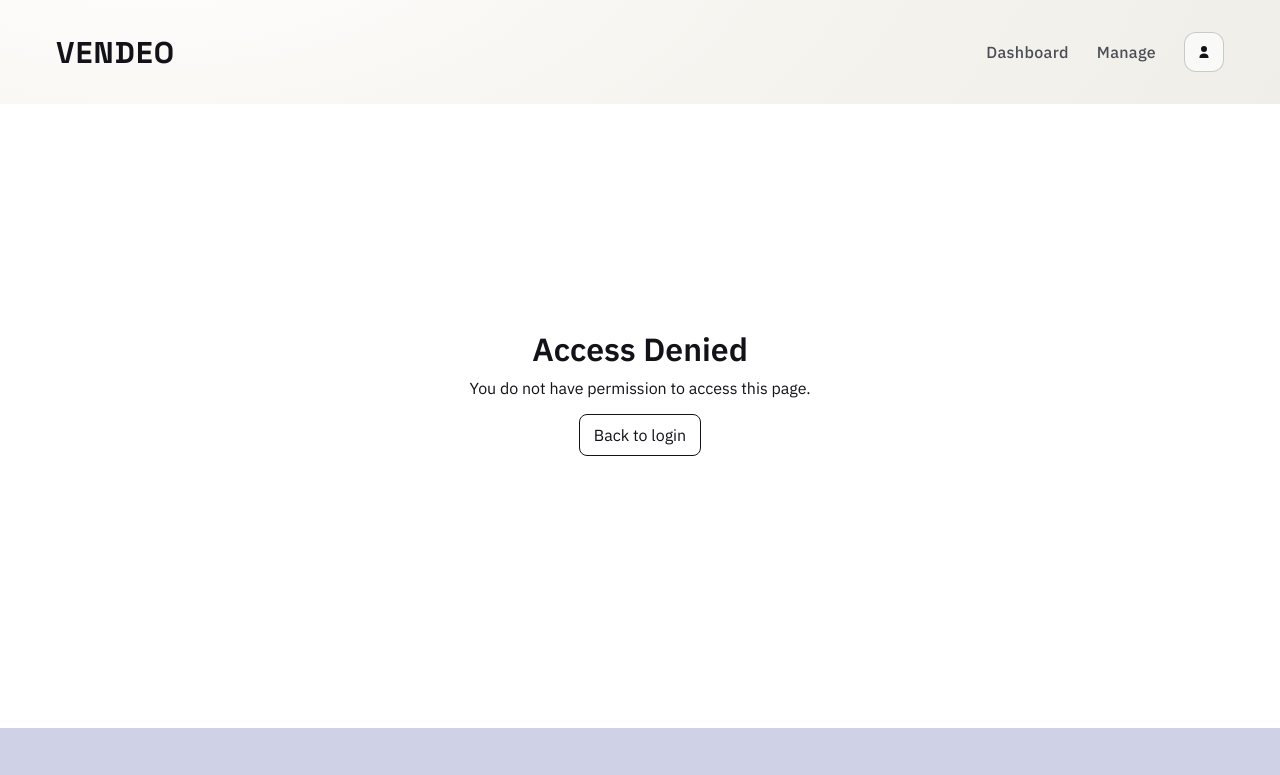
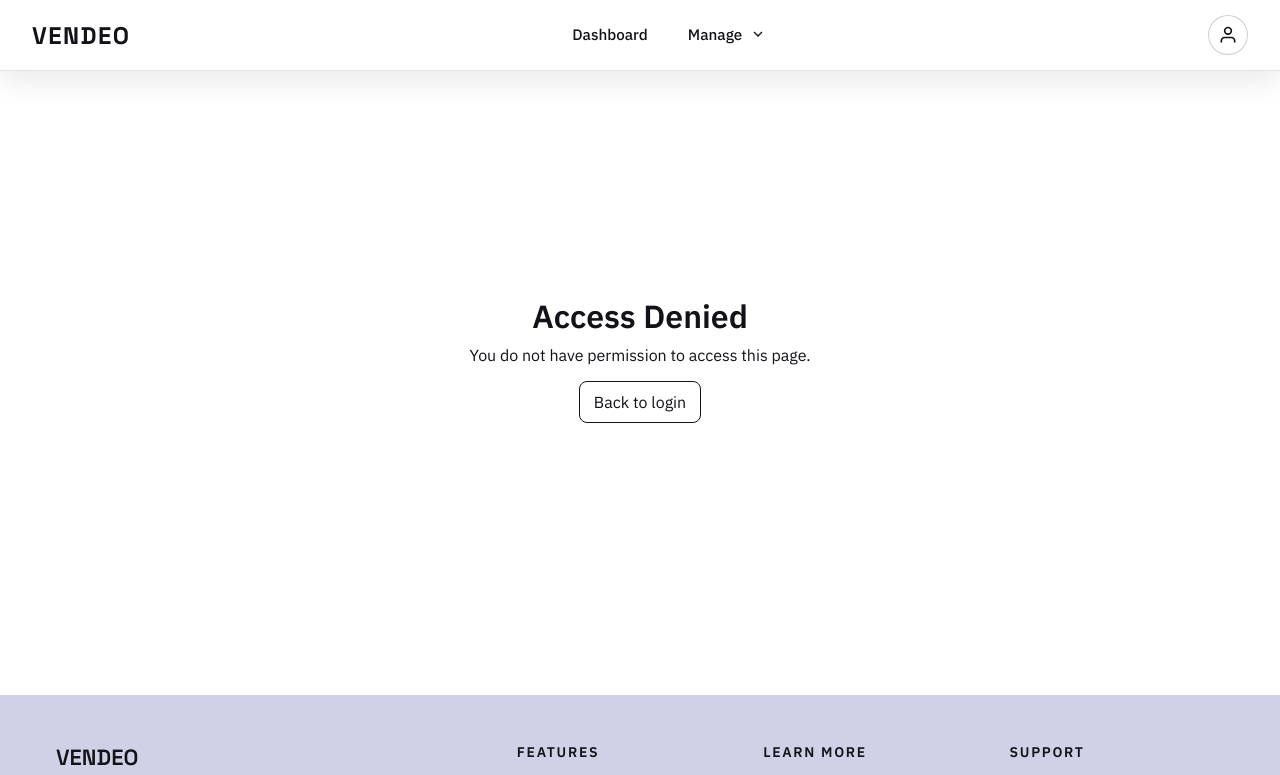
Before and after one commit to rAnjeel/m1p13mean-Angelo-Anjatia-frontend, an Angular app in the folder vendo/: page /unauthorized in a window 1280 px wide. Shown: the top 775 px of the page. Built offline with nearby package versions, Linux system fonts and the light colour scheme; sample sign-in values are in the browser's storage.

Commit message:
Header update
Change UI design of header at all screen.

```diff
--- a/vendo/src/app/app.css
+++ b/vendo/src/app/app.css
@@ -10,137 +10,296 @@
   margin: 0 auto;
 }
 
-.site-header {
-  padding: 32px 56px;
+.header {
+  position: sticky;
+  top: 0;
+  z-index: 1000;
+  background-color: var(--surface);
+  border-bottom: 1px solid rgba(16, 17, 20, 0.12);
+  box-shadow: 0 12px 28px rgba(16, 17, 20, 0.08);
+  transition: box-shadow 0.3s ease, border-color 0.3s ease;
 }
 
-.header-inner {
+.header-container {
   display: flex;
   align-items: center;
   justify-content: space-between;
-  gap: 24px;
+  height: 70px;
+  padding: 0 2rem;
+  max-width: 1400px;
+  margin: 0 auto;
+  width: 100%;
 }
 
-.brand {
-  font-family: var(--font-display);
-  font-size: 30px;
-  font-weight: 700;
-  letter-spacing: 0.04em;
+.logo-section {
+  flex: 0 0 auto;
+  display: flex;
+  align-items: center;
 }
 
-.site-nav {
-  display: flex;
-  align-items: center;
-  gap: 28px;
-  font-size: 16px;
+.logo {
+  font-family: var(--font-display);
+  font-size: 1.5rem;
+  font-weight: 700;
+  letter-spacing: 0.06em;
+  color: var(--ink);
+  margin: 0;
+  cursor: pointer;
+  transition: opacity 0.2s ease;
+  user-select: none;
 }
 
-.nav-dropdown {
+.logo:hover {
+  opacity: 0.8;
+}
+
+.nav-desktop {
+  display: flex;
+  flex: 1;
+  justify-content: center;
+  margin: 0 2rem;
+}
+
+.nav-list {
+  display: flex;
+  list-style: none;
+  gap: 0;
+  margin: 0;
+  padding: 0;
+}
+
+.nav-item {
   position: relative;
 }
 
-.account-dropdown .nav-menu {
-  left: 0;
-  right: auto;
-  min-width: 150px;
+.nav-link {
+  display: flex;
+  align-items: center;
+  gap: 0.5rem;
+  padding: 0.75rem 1.25rem;
+  color: var(--ink);
+  font-weight: 500;
+  font-size: 0.95rem;
+  transition: color 0.2s ease, background-color 0.2s ease;
+  cursor: pointer;
+  position: relative;
+  border-bottom: 2px solid transparent;
 }
 
-.nav-trigger {
+.nav-link:hover {
+  color: var(--ink-muted);
+  background-color: rgba(16, 17, 20, 0.06);
+}
+
+.nav-link.has-submenu:hover {
+  background-color: rgba(16, 17, 20, 0.06);
+}
+
+.nav-link::after {
+  content: '';
+  position: absolute;
+  bottom: -1px;
+  left: 0;
+  right: 0;
+  height: 2px;
+  background-color: rgba(16, 17, 20, 0.6);
+  transform: scaleX(0);
+  transition: transform 0.2s ease;
+}
+
+.nav-link:hover::after {
+  transform: scaleX(1);
+}
+
+.dropdown-icon {
+  display: flex;
+  align-items: center;
+  transition: transform 0.2s ease;
+}
+
+.nav-link[aria-expanded='true'] .dropdown-icon {
+  transform: rotate(180deg);
+}
+
+.dropdown-menu {
+  position: absolute;
+  top: 100%;
+  left: 0;
+  background-color: var(--surface);
+  border: 1px solid rgba(16, 17, 20, 0.12);
+  border-top: none;
+  border-radius: 0 0 10px 10px;
+  min-width: 200px;
+  opacity: 0;
+  visibility: hidden;
+  transform: translateY(-10px);
+  transition: all 0.2s ease;
+  box-shadow: 0 16px 30px rgba(16, 17, 20, 0.12);
+}
+
+.dropdown-menu.active {
+  opacity: 1;
+  visibility: visible;
+  transform: translateY(0);
+}
+
+.dropdown-item {
+  display: block;
+  padding: 0.75rem 1.25rem;
+  color: var(--ink);
+  font-size: 0.9rem;
+  transition: all 0.2s ease;
+  border-left: 3px solid transparent;
+}
+
+.dropdown-item:hover {
+  background-color: rgba(16, 17, 20, 0.06);
+  border-left-color: rgba(16, 17, 20, 0.6);
+  padding-left: 1.5rem;
+}
+
+.actions {
+  display: flex;
+  align-items: center;
+  gap: 1rem;
+  flex: 0 0 auto;
+}
+
+.user-icon-btn {
+  display: flex;
+  align-items: center;
+  justify-content: center;
+  width: 40px;
+  height: 40px;
+  border: 1px solid rgba(16, 17, 20, 0.2);
+  background-color: var(--surface);
+  border-radius: 50%;
+  cursor: pointer;
+  color: var(--ink);
+  transition: all 0.2s ease;
+  font-size: 0;
+  padding: 0;
+}
+
+.user-icon-btn:hover {
+  background-color: rgba(16, 17, 20, 0.06);
+  border-color: rgba(16, 17, 20, 0.5);
+  transform: scale(1.05);
+}
+
+.user-icon-btn svg {
+  width: 20px;
+  height: 20px;
+}
+
+.mobile-menu-btn {
+  display: none;
+  flex-direction: column;
+  justify-content: space-around;
+  width: 30px;
+  height: 24px;
   background: none;
   border: none;
+  cursor: pointer;
   padding: 0;
-  font: inherit;
+  z-index: 1001;
+}
+
+.hamburger-line {
+  width: 100%;
+  height: 2px;
+  background-color: var(--ink);
+  border-radius: 1px;
+  transition: all 0.3s ease;
+}
+
+.mobile-menu-btn[aria-expanded='true'] .hamburger-line:nth-child(1) {
+  transform: rotate(45deg) translate(8px, 8px);
+}
+
+.mobile-menu-btn[aria-expanded='true'] .hamburger-line:nth-child(2) {
+  opacity: 0;
+}
+
+.mobile-menu-btn[aria-expanded='true'] .hamburger-line:nth-child(3) {
+  transform: rotate(-45deg) translate(7px, -7px);
+}
+
+.nav-mobile {
+  display: none;
+  position: absolute;
+  top: 70px;
+  left: 0;
+  right: 0;
+  background-color: var(--surface);
+  border-bottom: 1px solid rgba(16, 17, 20, 0.12);
+  max-height: calc(100vh - 70px);
+  overflow-y: auto;
+  animation: slideDown 0.3s ease;
+}
+
+.nav-mobile.active {
+  display: block;
+}
+
+@keyframes slideDown {
+  from {
+    opacity: 0;
+    transform: translateY(-20px);
+  }
+  to {
+    opacity: 1;
+    transform: translateY(0);
+  }
+}
+
+.mobile-nav-list {
+  list-style: none;
+  margin: 0;
+  padding: 0;
+}
+
+.mobile-nav-item {
+  border-bottom: 1px solid rgba(16, 17, 20, 0.12);
+}
+
+.mobile-nav-link {
+  display: block;
+  padding: 1rem 2rem;
+  color: var(--ink);
+  font-weight: 500;
+  transition: background-color 0.2s ease;
   cursor: pointer;
 }
 
-.nav-menu {
-  position: absolute;
-  top: calc(100% + 10px);
-  left: 0;
-  min-width: 160px;
-  background: #ffffff;
-  border: 1px solid rgba(16, 17, 20, 0.12);
-  border-radius: 12px;
-  padding: 8px;
-  box-shadow: 0 18px 36px rgba(21, 18, 36, 0.1);
-  display: none;
-  z-index: 5;
+.mobile-nav-link:hover {
+  background-color: rgba(16, 17, 20, 0.06);
 }
 
-.nav-dropdown:hover .nav-menu,
-.nav-dropdown:focus-within .nav-menu {
-  display: grid;
-  gap: 4px;
+.mobile-submenu {
+  display: none;
+  background-color: #f4f3ef;
+  border-top: 1px solid rgba(16, 17, 20, 0.12);
 }
 
-.nav-menu-item {
+.mobile-submenu.active {
   display: block;
-  width: 100%;
-  padding: 8px 10px;
-  border-radius: 8px;
-  color: var(--ink);
-  font-size: 14px;
-  text-align: left;
 }
 
-.nav-menu-item:hover {
-  background: rgba(142, 131, 169, 0.12);
+.mobile-submenu-item {
+  display: block;
+  padding: 0.75rem 2rem 0.75rem 3.5rem;
+  color: var(--ink-muted);
+  font-size: 0.9rem;
+  transition: background-color 0.2s ease, padding-left 0.2s ease;
+  border-left: 3px solid transparent;
+  text-decoration: none;
 }
 
-.nav-menu-action {
-  background: none;
-  border: none;
-  cursor: pointer;
-  font: inherit;
-}
-
-.nav-menu-action:disabled {
-  cursor: not-allowed;
-  opacity: 0.7;
-}
-
-.nav-trigger:focus-visible {
-  outline: 2px solid rgba(16, 17, 20, 0.35);
-  outline-offset: 4px;
-  border-radius: 8px;
-}
-
-.nav-link {
-  font-weight: 500;
-  color: var(--ink-muted);
-  letter-spacing: 0.02em;
-}
-
-.nav-link:hover {
-  color: var(--ink);
-}
-
-.nav-emphasis {
-  font-weight: 700;
-  color: var(--ink);
-  letter-spacing: 0.12em;
-}
-
-.icon-link {
-  display: grid;
-  place-items: center;
-  width: 40px;
-  height: 40px;
-  border: 1px solid rgba(16, 17, 20, 0.2);
-  border-radius: 12px;
-  background: rgba(255, 255, 255, 0.6);
-  transition: transform 150ms ease, border-color 150ms ease;
-}
-
-.icon-link .icon {
-  width: 18px;
-  height: 18px;
-  fill: var(--ink);
-}
-
-.icon-link:hover {
-  transform: translateY(-2px);
-  border-color: rgba(16, 17, 20, 0.5);
+.mobile-submenu-item:hover {
+  background-color: var(--surface);
+  border-left-color: rgba(16, 17, 20, 0.6);
+  padding-left: 3.75rem;
 }
 
 .site-main {
@@ -240,7 +399,6 @@
 }
 
 @media (max-width: 980px) {
-  .site-header,
   .site-main,
   .site-footer {
     padding-left: 32px;
@@ -253,15 +411,6 @@
 }
 
 @media (max-width: 720px) {
-  .header-inner {
-    flex-direction: column;
-    align-items: flex-start;
-  }
-
-  .site-nav {
-    gap: 18px;
-  }
-
   .site-main {
     padding: 40px 32px 72px;
   }
@@ -272,7 +421,6 @@
 }
 
 @media (max-width: 560px) {
-  .site-header,
   .site-main,
   .site-footer {
     padding-left: 20px;
@@ -283,3 +431,75 @@
     grid-template-columns: 1fr;
   }
 }
+
+@media (max-width: 768px) {
+  .header-container {
+    height: 60px;
+    padding: 0 1rem;
+  }
+
+  .logo {
+    font-size: 1.2rem;
+  }
+
+  .nav-desktop {
+    display: none;
+  }
+
+  .mobile-menu-btn {
+    display: flex;
+  }
+
+  .actions {
+    display: none;
+  }
+}
+
+@media (max-width: 480px) {
+  .header-container {
+    padding: 0 0.75rem;
+  }
+
+  .logo {
+    font-size: 1rem;
+  }
+
+  .mobile-nav-link {
+    padding: 0.75rem 1rem;
+  }
+
+  .mobile-submenu-item {
+    padding: 0.5rem 1rem 0.5rem 2rem;
+  }
+}
+
+.nav-link:focus-visible,
+.mobile-nav-link:focus-visible,
+.user-icon-btn:focus-visible,
+.mobile-menu-btn:focus-visible {
+  outline: 2px solid rgba(16, 17, 20, 0.7);
+  outline-offset: 2px;
+}
+
+@media (prefers-reduced-motion: reduce) {
+  .nav-link,
+  .dropdown-icon,
+  .dropdown-menu,
+  .user-icon-btn,
+  .hamburger-line,
+  .mobile-nav-link,
+  .mobile-submenu-item {
+    transition: none;
+  }
+
+  @keyframes slideDown {
+    from {
+      opacity: 1;
+      transform: translateY(0);
+    }
+    to {
+      opacity: 1;
+      transform: translateY(0);
+    }
+  }
+}
--- a/vendo/src/app/app.html
+++ b/vendo/src/app/app.html
@@ -1,32 +1,107 @@
 <div *ngIf="showLayout(); else authOnly" class="page">
-  <header class="site-header">
-    <div class="container header-inner">
-      <div class="brand">VENDEO</div>
-      <nav class="site-nav">
-        <a class="nav-link" routerLink="/admin/dashboard">Dashboard</a>
-        <div class="nav-dropdown">
-          <button class="nav-link nav-trigger" type="button">Manage</button>
-          <div class="nav-menu" role="menu">
-            <a class="nav-menu-item" routerLink="/admin/shops" role="menuitem">Shops</a>
-            <a class="nav-menu-item" routerLink="/admin/categories" role="menuitem">Categories</a>
-            <a class="nav-menu-item" routerLink="/admin/users" role="menuitem">Users</a>
-            <a class="nav-menu-item" routerLink="/shopkeeper/products" role="menuitem">Shopkeeper products</a>
+  <header class="header" role="banner">
+    <div class="header-container">
+      <div class="logo-section">
+        <h1 class="logo">VENDEO</h1>
       </div>
+
+      <nav class="nav-desktop" role="navigation" aria-label="Main navigation">
+        <ul class="nav-list">
+          <li *ngFor="let item of navigationItems" class="nav-item">
+            <a
+              [routerLink]="hasSubmenu(item) ? null : item.href"
+              class="nav-link"
+              [class.has-submenu]="hasSubmenu(item)"
+              [attr.aria-expanded]="isDropdownOpen(item.label)"
+              [attr.aria-haspopup]="hasSubmenu(item) ? 'true' : 'false'"
+              (click)="hasSubmenu(item) && toggleDropdown(item.label); hasSubmenu(item) && $event.preventDefault()"
+            >
+              {{ item.label }}
+              <span *ngIf="hasSubmenu(item)" class="dropdown-icon">
+                <svg width="16" height="16" viewBox="0 0 24 24" fill="none" stroke="currentColor" stroke-width="2">
+                  <polyline points="6 9 12 15 18 9"></polyline>
+                </svg>
+              </span>
+            </a>
+
+            <div
+              *ngIf="hasSubmenu(item)"
+              class="dropdown-menu"
+              [class.active]="isDropdownOpen(item.label)"
+              role="menu"
+            >
+              <a
+                *ngFor="let subitem of item.submenu"
+                [routerLink]="subitem.href"
+                class="dropdown-item"
+                role="menuitem"
+                (click)="closeMenu()"
+              >
+                {{ subitem.label }}
+              </a>
             </div>
-        <div class="nav-dropdown account-dropdown">
-          <button class="nav-link nav-emphasis icon-link nav-trigger" type="button" aria-label="Account menu">
-            <svg viewBox="0 0 24 24" aria-hidden="true" class="icon">
-              <path d="M12 4a4 4 0 1 1 0 8 4 4 0 0 1 0-8zm0 10c3.3 0 6 2 6 4.5V20H6v-1.5C6 16 8.7 14 12 14z" />
+          </li>
+        </ul>
+      </nav>
+
+      <div class="actions">
+        <button
+          class="user-icon-btn"
+          aria-label="User profile menu"
+          title="Open user menu"
+        >
+          <svg width="24" height="24" viewBox="0 0 24 24" fill="none" stroke="currentColor" stroke-width="2">
+            <path d="M20 21v-2a4 4 0 0 0-4-4H8a4 4 0 0 0-4 4v2"></path>
+            <circle cx="12" cy="7" r="4"></circle>
           </svg>
         </button>
-          <div class="nav-menu" role="menu">
-            <button class="nav-menu-item nav-menu-action" type="button" role="menuitem" (click)="logout()" [disabled]="isLoggingOut()">
-              {{ isLoggingOut() ? 'Logging out...' : 'Logout' }}
+      </div>
+
+      <button
+        class="mobile-menu-btn"
+        aria-label="Toggle mobile menu"
+        [attr.aria-expanded]="currentMenuState.mainMenuOpen"
+        (click)="toggleMainMenu()"
+      >
+        <span class="hamburger-line"></span>
+        <span class="hamburger-line"></span>
+        <span class="hamburger-line"></span>
       </button>
     </div>
+
+    <nav
+      class="nav-mobile"
+      [class.active]="currentMenuState.mainMenuOpen"
+      role="navigation"
+      aria-label="Mobile navigation"
+    >
+      <ul class="mobile-nav-list">
+        <li *ngFor="let item of navigationItems" class="mobile-nav-item">
+          <a
+            [routerLink]="hasSubmenu(item) ? null : item.href"
+            class="mobile-nav-link"
+            (click)="hasSubmenu(item) ? toggleDropdown(item.label) : closeMenu(); hasSubmenu(item) && $event.preventDefault()"
+          >
+            {{ item.label }}
+          </a>
+
+          <div
+            *ngIf="hasSubmenu(item)"
+            class="mobile-submenu"
+            [class.active]="isDropdownOpen(item.label)"
+          >
+            <a
+              *ngFor="let subitem of item.submenu"
+              [routerLink]="subitem.href"
+              class="mobile-submenu-item"
+              (click)="closeMenu()"
+            >
+              {{ subitem.label }}
+            </a>
           </div>
+        </li>
+      </ul>
     </nav>
-    </div>
   </header>
 
   <main class="site-main">
--- a/vendo/src/app/app.ts
+++ b/vendo/src/app/app.ts
@@ -1,12 +1,55 @@
 import { Component, inject, signal } from '@angular/core';
-import { NgIf } from '@angular/common';
+import { NgFor, NgIf } from '@angular/common';
 import { NavigationEnd, Router, RouterOutlet, RouterLink } from '@angular/router';
 import { filter } from 'rxjs/operators';
 import { AuthService } from './auth/auth.service';
 
+interface MenuItem {
+  label: string;
+  href: string;
+  submenu?: MenuItem[];
+}
+
+interface MenuState {
+  mainMenuOpen: boolean;
+  activeDropdown: string | null;
+}
+
+const ROLE_PAGES: Record<string, string[]> = {
+  client: ['/admin/categories'],
+  shopkeeper: ['/shopkeeper/products', '/admin/categories'],
+  admin: ['/admin/dashboard', '/admin/shops', '/admin/categories', '/admin/users']
+};
+
+const ROUTE_LABELS: Record<string, string> = {
+  '/admin/dashboard': 'Dashboard',
+  '/admin/shops': 'Shops',
+  '/admin/categories': 'Categories',
+  '/admin/users': 'Users',
+  '/shopkeeper/products': 'Products'
+};
+
+const getStoredRole = (): string | null => {
+  if (typeof window === 'undefined' || typeof localStorage === 'undefined') {
+    return null;
+  }
+
+  const rawUser = localStorage.getItem('auth_user');
+  if (!rawUser) {
+    return null;
+  }
+
+  try {
+    const user = JSON.parse(rawUser) as { role?: string };
+    return typeof user.role === 'string' ? user.role.trim().toLowerCase() : null;
+  } catch {
+    return null;
+  }
+};
+
 @Component({
   selector: 'app-root',
-  imports: [RouterOutlet, NgIf, RouterLink],
+  imports: [RouterOutlet, NgIf, NgFor, RouterLink],
   templateUrl: './app.html',
   styleUrl: './app.css'
 })
@@ -18,6 +61,13 @@ export class App {
   protected readonly showLayout = signal(true);
   protected readonly isLoggingOut = signal(false);
 
+  navigationItems: MenuItem[] = [];
+
+  currentMenuState: MenuState = {
+    mainMenuOpen: false,
+    activeDropdown: null
+  };
+
   constructor() {
     this.router.events
       .pipe(filter((event) => event instanceof NavigationEnd))
@@ -25,7 +75,76 @@ export class App {
         const path = (event as NavigationEnd).urlAfterRedirects ?? '';
         const isAuthRoute = path.startsWith('/login') || path.startsWith('/register');
         this.showLayout.set(!isAuthRoute);
+        this.refreshNavigation();
       });
+
+    this.refreshNavigation();
+  }
+
+  private refreshNavigation(): void {
+    const currentRole = getStoredRole();
+    const allowedRoutes = currentRole ? ROLE_PAGES[currentRole] ?? [] : [];
+
+    if (!currentRole || allowedRoutes.length === 0) {
+      this.navigationItems = [];
+      return;
+    }
+
+    const items = allowedRoutes
+      .map((route) => ({
+        label: ROUTE_LABELS[route] ?? route,
+        href: route
+      }))
+      .filter((item) => item.label);
+
+    if (currentRole === 'admin') {
+      const dashboardItem = items.find((item) => item.href === '/admin/dashboard');
+      const manageItems = items.filter((item) => item.href !== '/admin/dashboard');
+      this.navigationItems = [
+        ...(dashboardItem ? [dashboardItem] : []),
+        ...(manageItems.length > 0
+          ? [
+              {
+                label: 'Manage',
+                href: manageItems[0].href,
+                submenu: manageItems
+              }
+            ]
+          : [])
+      ];
+      return;
+    }
+
+    this.navigationItems = items;
+  }
+
+  toggleMainMenu(): void {
+    this.currentMenuState = {
+      ...this.currentMenuState,
+      mainMenuOpen: !this.currentMenuState.mainMenuOpen
+    };
+  }
+
+  toggleDropdown(itemLabel: string): void {
+    this.currentMenuState = {
+      ...this.currentMenuState,
+      activeDropdown: this.currentMenuState.activeDropdown === itemLabel ? null : itemLabel
+    };
+  }
+
+  closeMenu(): void {
+    this.currentMenuState = {
+      mainMenuOpen: false,
+      activeDropdown: null
+    };
+  }
+
+  isDropdownOpen(itemLabel: string): boolean {
+    return this.currentMenuState.activeDropdown === itemLabel;
+  }
+
+  hasSubmenu(item: MenuItem): boolean {
+    return item.submenu !== undefined && item.submenu.length > 0;
   }
 
   logout(): void {
```
Lines whose indentation alone changed are shown as unchanged.
